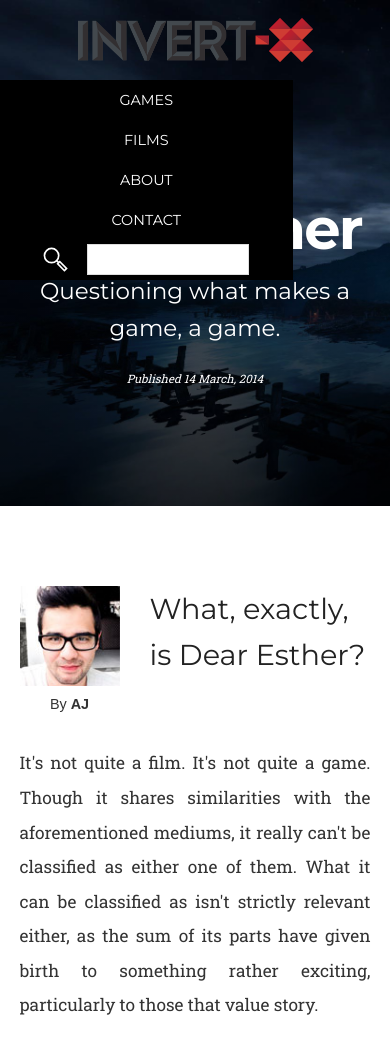
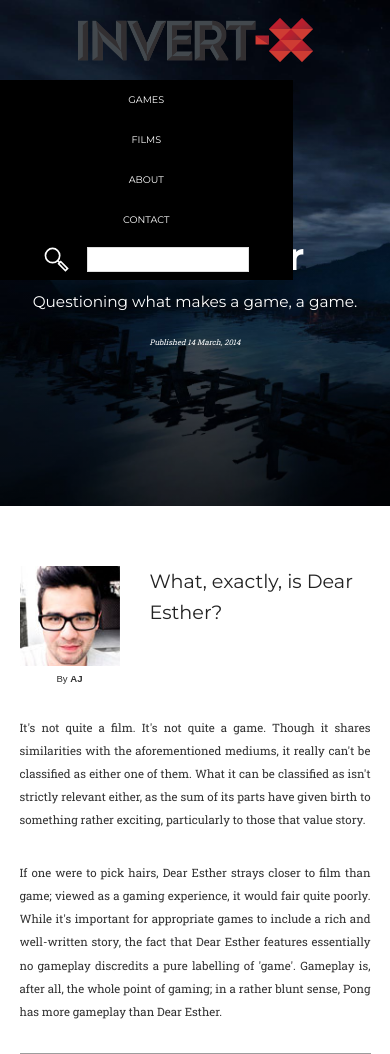
Before and after one commit to AJ292/Invert-x, a PHP site: page /article-01.html in a window 390 px wide. Shown: the top 1054 px of the page. Run offline with PHP 8.4, Linux system fonts and the light colour scheme; grey boxes are pictures that could not be loaded.

Commit message:
Improvement to font size for mobile displays

```diff
--- a/Content/Styles/style-combined.css
+++ b/Content/Styles/style-combined.css
@@ -1073,9 +1073,6 @@
 }
 
 @media screen and (max-width:768px){
-	html {
-	}
-
 	h1 {
 		margin: 0;
 	}
@@ -1223,3 +1220,17 @@
 		margin-right: 20px;
 	}
 }
+
+@media screen and (max-width:614px){
+	html {
+		font-size: .6em;
+	}
+
+	p {
+		font-size: 1.2em;
+	}
+
+	.post-one {
+		margin-top: 0;
+	}
+}
```
